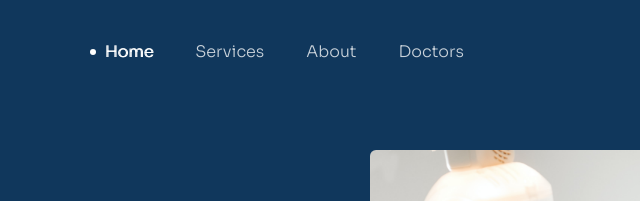
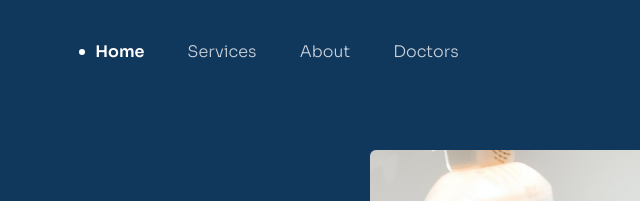
Before and after one commit to DyKhang/f8-htmlcss-03, a plain HTML site: page index.html in a window 1280 px wide. Shown: the top 201 px of the page, 315-955 px from the left. Drawn offline with nearby package versions, Linux system fonts and the light colour scheme.

Commit message:
Fix xê dịch navbar khi hover

```diff
--- a/assets/css/style.css
+++ b/assets/css/style.css
@@ -117,27 +117,39 @@ a {
   font-size: 1.6rem;
   font-weight: 300;
   line-height: 175%;
+  display: block;
+  text-align: center;
 }
 
-.navbar__item--active a {
-  display: flex;
-  align-items: center;
-  gap: 8px;
+.navbar__item a::before {
+  content: attr(title);
+  display: block;
+  font-weight: 600;
+  height: 0;
+  overflow: hidden;
+  visibility: hidden;
 }
 
-.navbar__item--active a,
-.navbar__item a:hover {
-  color: #fff;
-  text-shadow: 1px 0 0 currentColor;
+.navbar__item--active {
+  position: relative;
 }
 
-.navbar__item--active a::before {
+.navbar__item--active a::after {
+  left: -16px;
+  top: 50%;
+  transform: translateY(-50%);
+  position: absolute;
   display: inline-block;
   content: "";
   width: 6px;
   height: 6px;
   background-color: #fff;
   border-radius: 50%;
+}
+.navbar__item--active a,
+.navbar__item a:hover {
+  color: #fff;
+  font-weight: 600;
 }
 
 .header-action {
```
